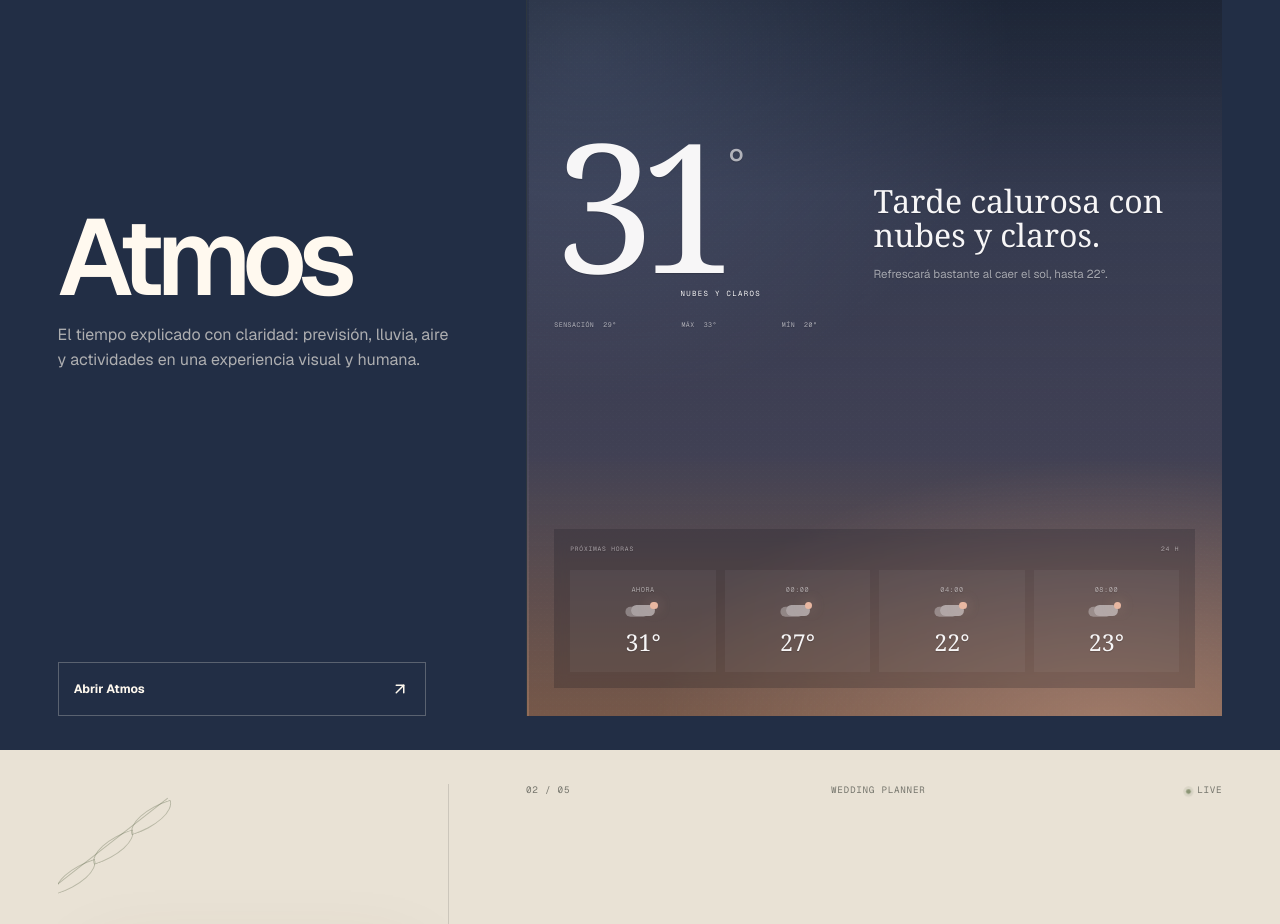
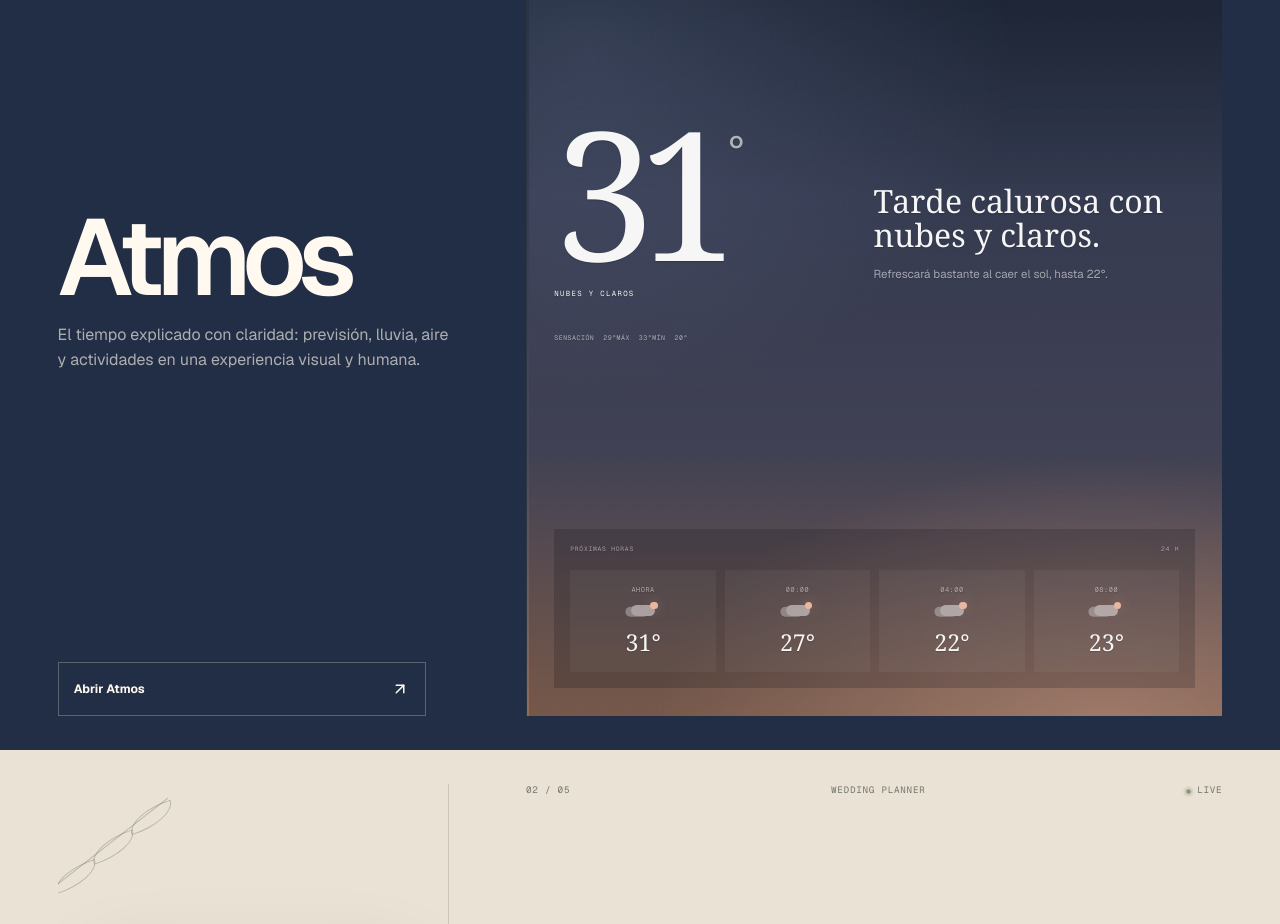
Before and after one commit to robertoarroyo89/MyLinktreePersonal, a Next.js app: page / in a window 1280 px wide. Shown: the part 980-1904 px from the top of the page. Built offline with nearby package versions, Linux system fonts and the light colour scheme; no server answers.

Commit message:
Separate Atmos condition from temperature

```diff
--- a/src/app/globals.css
+++ b/src/app/globals.css
@@ -150,11 +150,12 @@ button, a { -webkit-tap-highlight-color: transparent; }
 .atmos-top p { margin: 0; display: flex; gap: .85rem; color: rgba(247,246,247,.58); }
 .atmos-top p b { color: #f7f6f7; font-weight: 500; }
 .atmos-layout { flex: 1; display: grid; align-content: center; gap: .8rem; }
-.atmos-temp { display: flex; align-items: flex-start; }
+.atmos-current { display: flex; flex-direction: column; align-items: flex-start; }
+.atmos-temp { margin-bottom: 1.35rem; display: flex; align-items: flex-start; }
 .atmos-temp strong { font-family: Georgia, "Times New Roman", serif; font-size: 8rem; font-weight: 400; line-height: .76; letter-spacing: -.09em; }
 .atmos-temp > span { margin: -.25rem 0 0 .35rem; font: 300 1.9rem Georgia, serif; color: rgba(247,246,247,.65); }
 .atmos-condition, .atmos-summary, .atmos-forecast-title, .atmos-forecast-grid span { font-family: var(--font-geist-mono), monospace; }
-.atmos-condition { margin: 1rem 0 .8rem; font-size: .46rem; letter-spacing: .18em; }
+.atmos-condition { margin: 0 0 .8rem; font-size: .46rem; letter-spacing: .18em; }
 .atmos-summary { max-width: 17rem; display: flex; justify-content: space-between; font-size: .41rem; letter-spacing: .08em; color: rgba(247,246,247,.62); }
 .atmos-narrative { max-width: 18rem; }
 .atmos-narrative p { margin: 0; font: 400 1.08rem/1.08 Georgia, "Times New Roman", serif; }
@@ -232,7 +233,7 @@ button, a { -webkit-tap-highlight-color: transparent; }
   .atmos-layout { grid-template-columns: .9fr 1.1fr; gap: 3.5rem; align-items: center; }
   .atmos-temp strong { font-size: clamp(9rem, 14vw, 13rem); }
   .atmos-temp > span { margin-top: -.1rem; font-size: 2.6rem; }
-  .atmos-condition { margin-left: 48%; }
+  .atmos-temp { margin-bottom: 1.75rem; }
   .atmos-summary { margin-top: 1.3rem; }
   .atmos-narrative { max-width: 22rem; }
   .atmos-narrative p { font-size: 2rem; }
```
